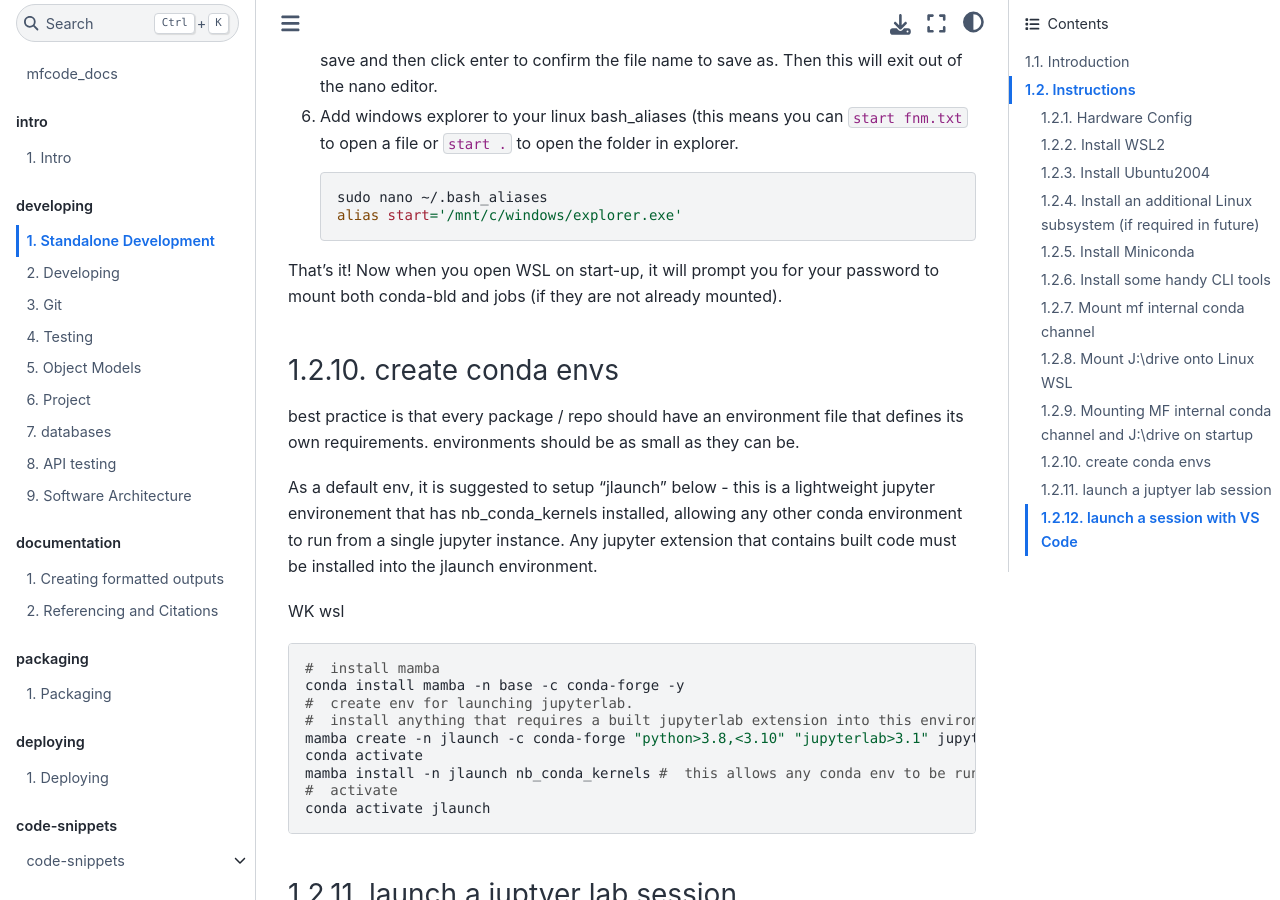
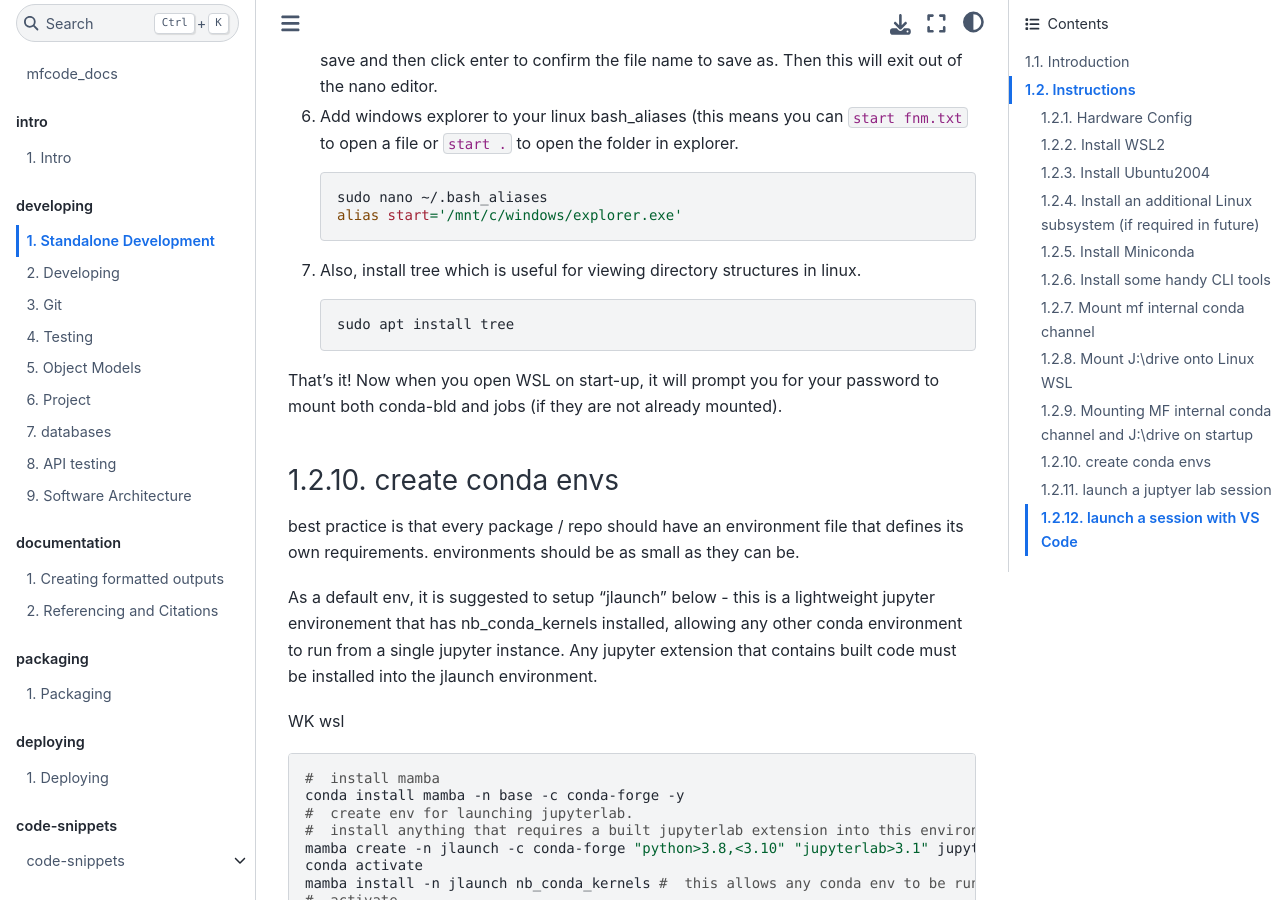
Before and after one commit to maxfordham/mxf-code-docs, a Jupyter Book: the page built from book/docs/developing-envsetup.md, in a window 1280 px wide and 900 px high, scrolled down 7017 px. Built offline with Jupyter Book 1.0.4 settings and Sphinx 7.4.7 and the Sphinx Book theme 1.1.4, drawn with Linux system fonts in a browser that asks for light colours; pages that are not in the unit, such as notebooks, are missing from menus.

Commit message:
Added sudo apt install tree

````diff
--- a/book/docs/developing-envsetup.md
+++ b/book/docs/developing-envsetup.md
@@ -311,6 +311,11 @@ Then this will exit out of the nano editor.
 	alias start='/mnt/c/windows/explorer.exe'
     ```
 
+7. Also, install tree which is useful for viewing directory structures in linux.
+	```bash
+	sudo apt install tree
+	```
+
 
 
 That's it! Now when you open WSL on start-up, it will prompt you for your password to mount both conda-bld and jobs (if they are not already mounted).
````
